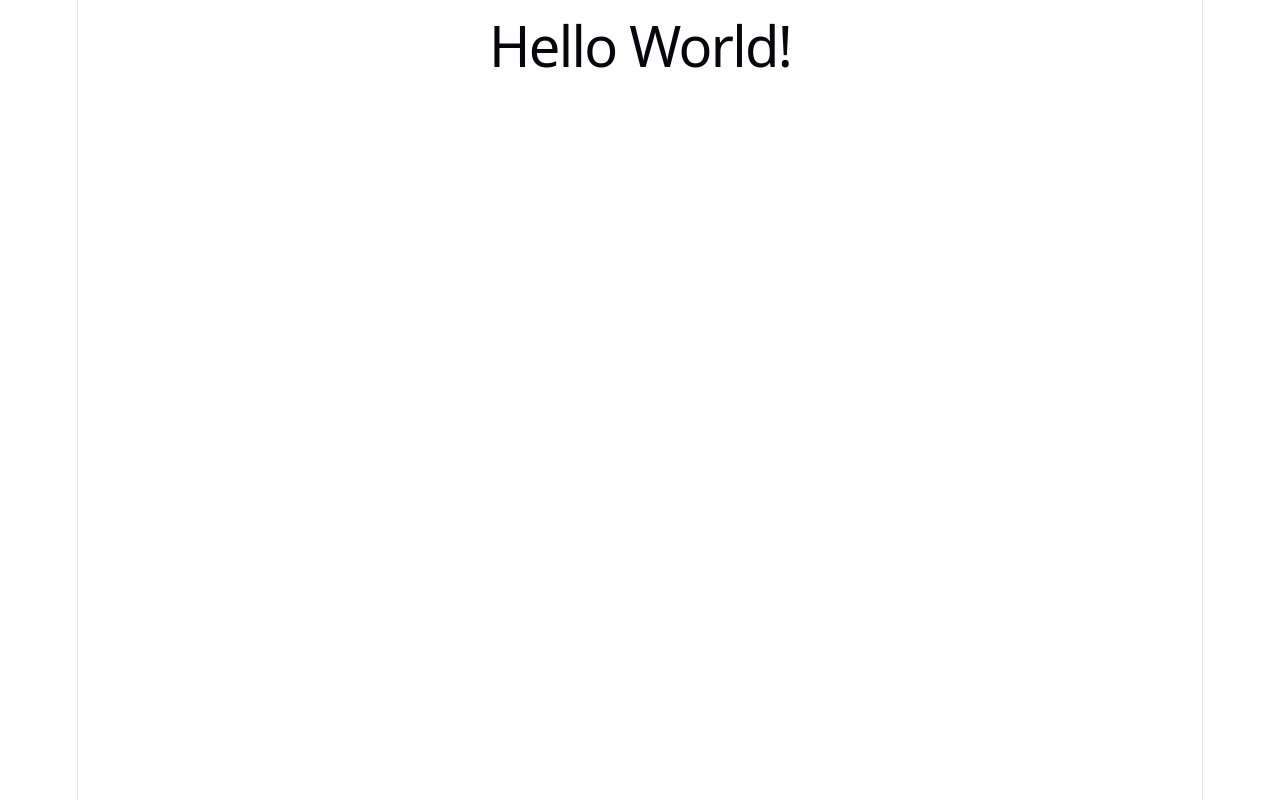
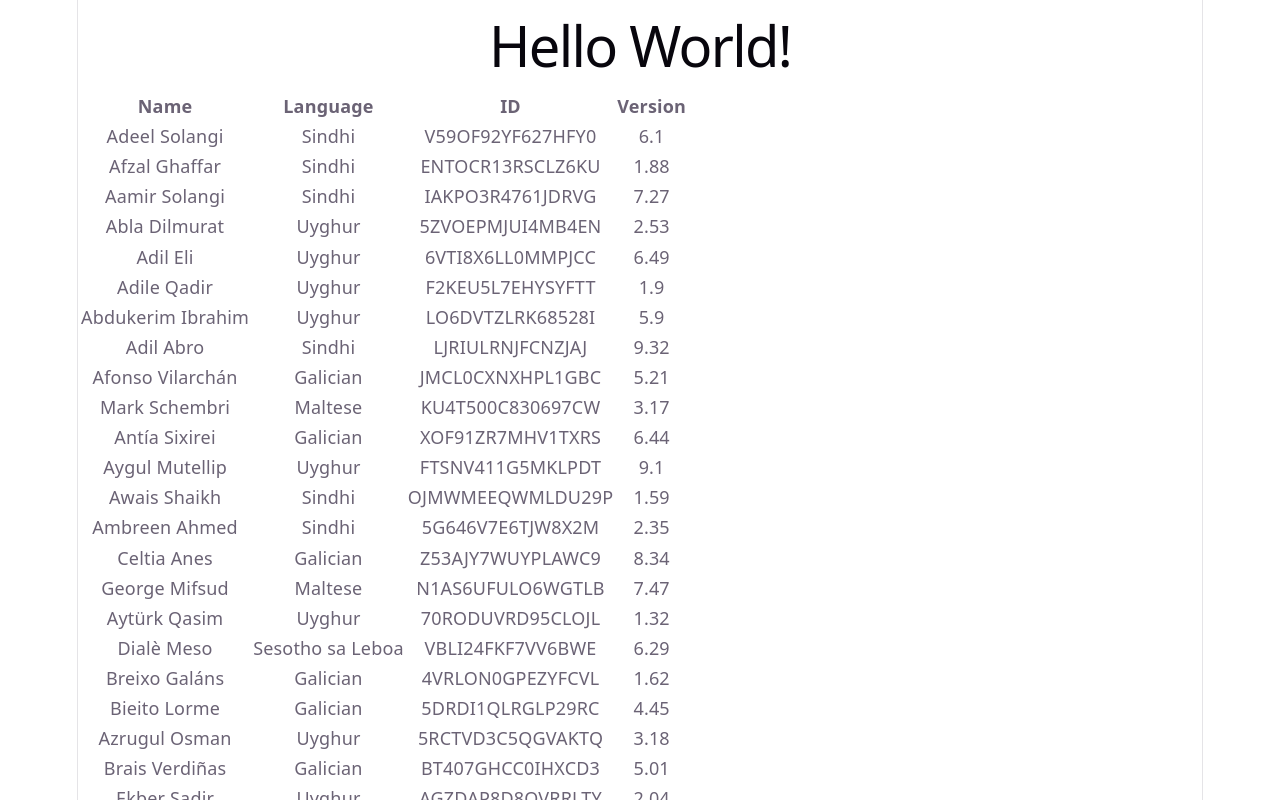
Before and after one commit to FatimahZahra30/edesk-task, a React (Vite) app in the folder my-react-app/: page / in a window 1280 px wide. Shown: the top 800 px of the page. Built offline with nearby package versions, Linux system fonts and the light colour scheme.

Commit message:
Modify app to display data

```diff
--- a/my-react-app/src/App.jsx
+++ b/my-react-app/src/App.jsx
@@ -1,7 +1,10 @@
+import DataTable from "./components/DataTable";
+
 function App() {
   return (
     <div className="App">
       <h1>Hello World!</h1>
+      <DataTable />
     </div>
   );
 }
```
